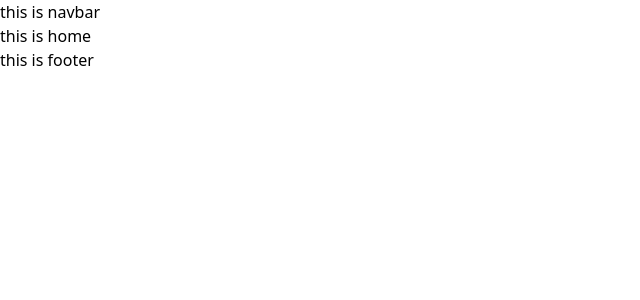
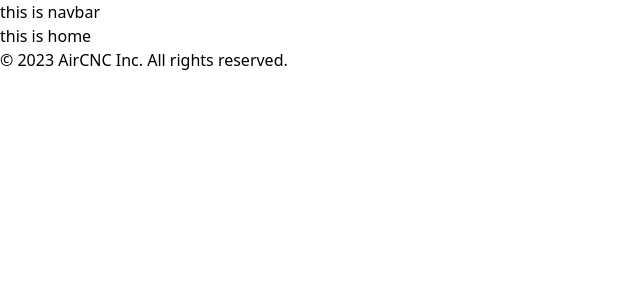
Before and after one commit to ar-asad/aircnc-client, a React (Vite) app: page / in a window 1280 px wide. Shown: the top 300 px of the page, without its empty margins (0-640 px from the left). Built offline with nearby package versions, Linux system fonts and the light colour scheme.

Commit message:
footer implemented

```diff
--- a/src/components/Shared/Footer/Footer.jsx
+++ b/src/components/Shared/Footer/Footer.jsx
@@ -2,10 +2,18 @@
 
 const Footer = () => {
     return (
-        <div>
-            <h3>this is footer</h3>
-        </div>
+        <footer >
+            <div className="py-6 text-sm text-center text-gray-400">
+                © 2023 AirCNC Inc. All rights reserved.
+            </div>
+        </footer>
     );
 };
 
 export default Footer;
+
+{/* <footer className='px-4 divide-y  text-gray-800 relative bottom-0 left-0'>
+<div className='py-6 text-sm text-center text-gray-400'>
+  © 2023 AirCNC Inc. All rights reserved.
+</div>
+</footer> */}
```
Also changed, not shown: src/components/Shared/Container.jsx (added, +11 -0 lines).
